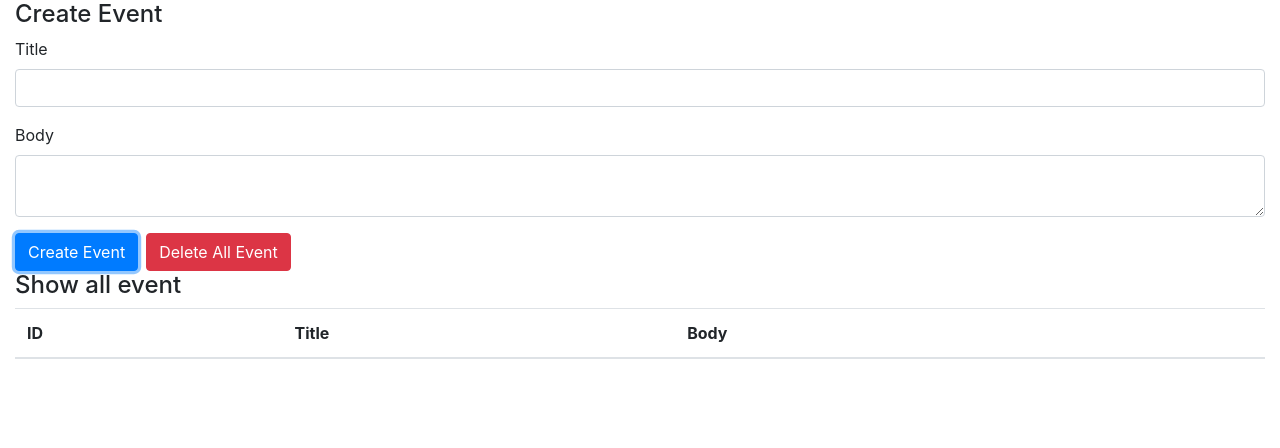
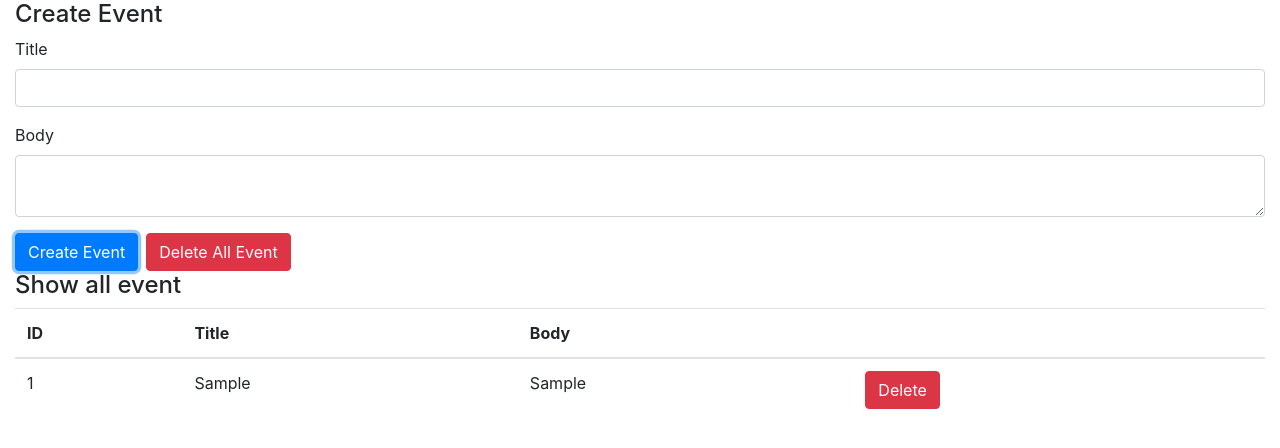
Before and after one commit to Tomoko-hub/reactHooks-vol2, a React (Create React App) app: page / in a window 1280 px wide. Both pictures are taken after typing "Sample", "Sample" into the empty fields and a click on the button "Create Event". Shown: the top 448 px of the page. Built offline with nearby package versions, Linux system fonts and the light colour scheme.

Commit message:
display events, refactor and implement remove event button

```diff
--- a/src/components/App.js
+++ b/src/components/App.js
@@ -2,6 +2,7 @@
 
 import 'bootstrap/dist/css/bootstrap.min.css';
 
+import Event from './Event';
 import reducer from '../reducers';
 
 function App() {
@@ -50,7 +51,9 @@
                 <th></th>
               </tr>
             </thead>
-            <tbody></tbody>
+            <tbody>
+              { state.map((event,index) =>(<Event key={index} event={event} dispatch={dispatch} />))}
+            </tbody>
           </table>
       </form>
     </div>
--- /dev/null
+++ b/src/components/Event.js
@@ -0,0 +1,24 @@
+import React from "react";
+
+
+const Event = ({dispatch, event})=> {
+
+    const id = event.id;
+    const handleClickDeleteButton = ()=>{
+        dispatch({
+            type:'DELETE_EVENT',
+            id
+        })
+    }
+
+      return (
+      <tr>
+        <td>{id}</td>
+        <td>{event.title}</td>
+        <td>{event.body}</td>
+        <td><button type="button" className="btn btn-danger" onClick={handleClickDeleteButton}>Delete</button></td>
+      </tr>
+      )
+}
+
+export default Event;
--- a/src/reducers/index.js
+++ b/src/reducers/index.js
@@ -1,9 +1,3 @@
-// action = {
-//  type:'CREATE_EVENT',
-//  title: '',
-//  boby:
-//}
-
 const events = (state=[], action) => {
     switch(action.type) {
         case 'CREATE_EVENT':
@@ -11,8 +5,10 @@
             const length=state.length
             const id = length === 0 ? 1: state[length -1].id + 1
             return [...state, { id, ...event }]
+
         case 'DELETE_EVENT':
-            return state;
+            return state.filter(event => event.id !== action.id);
+
         case 'DELETE_ALL_EVENTS':
             return [];
         default:
```
